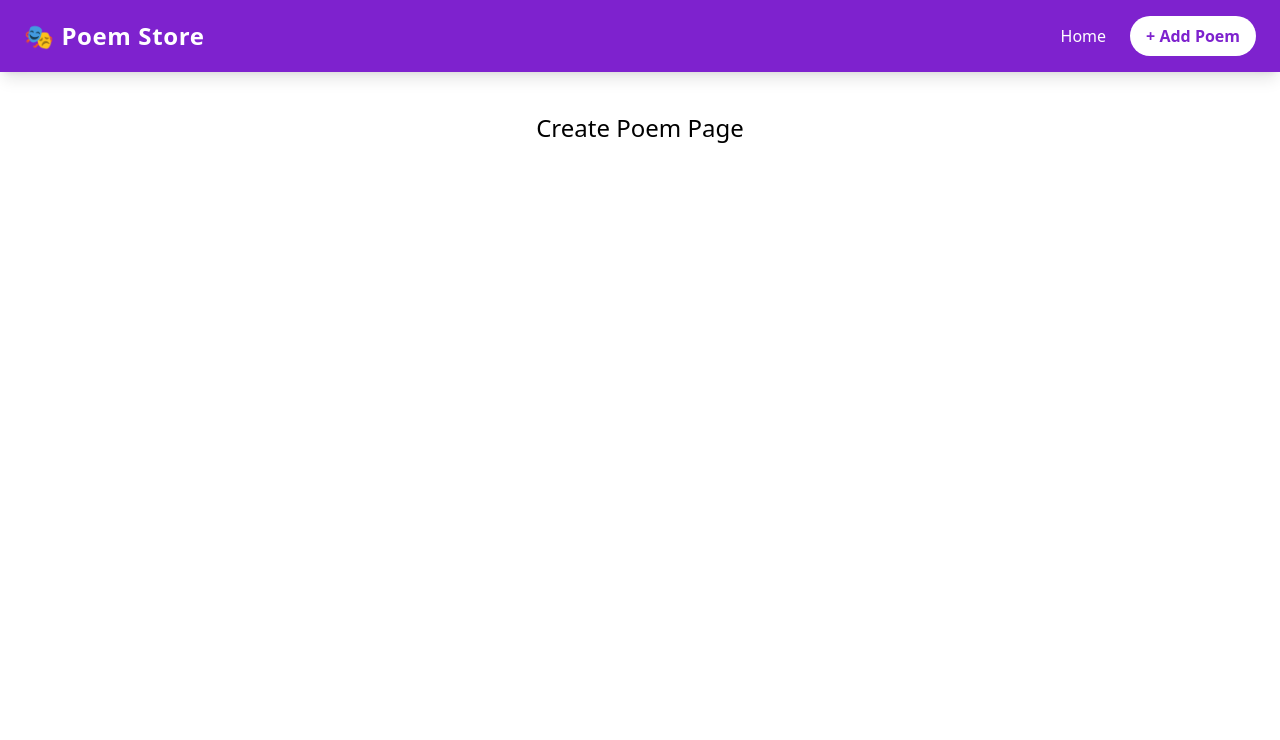
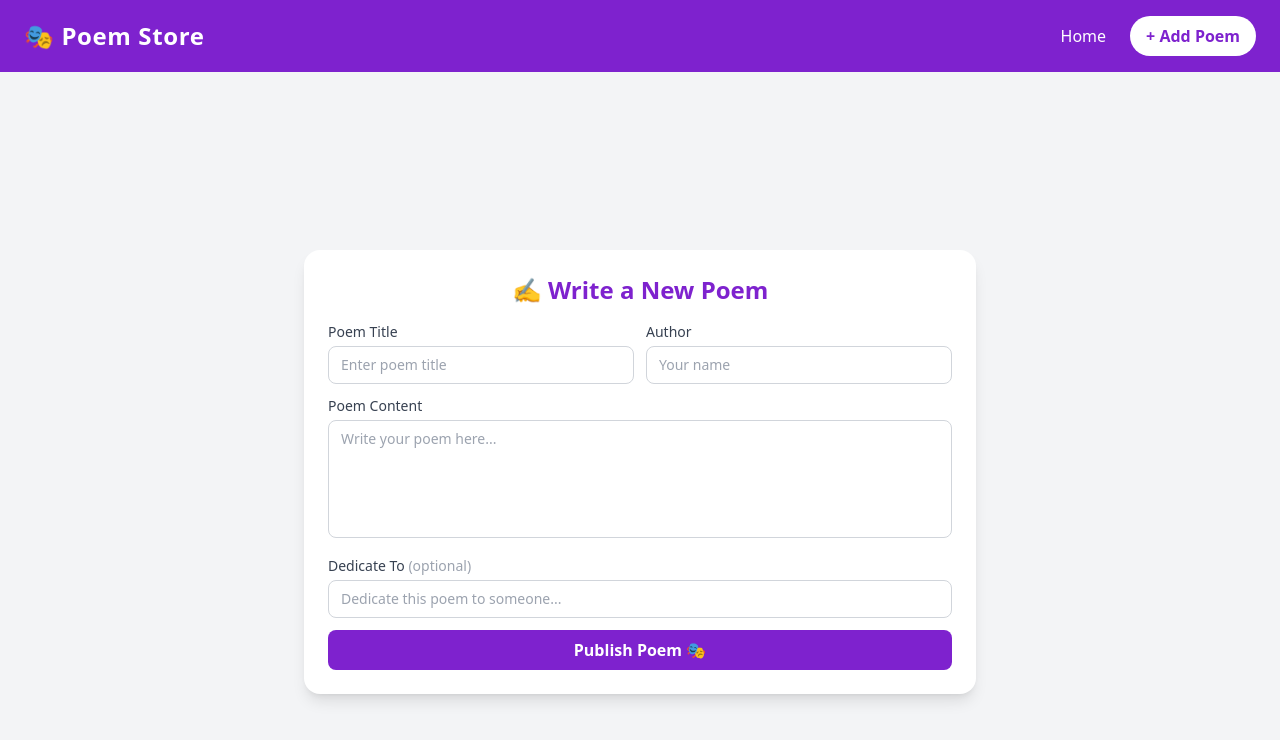
Before and after one commit to Mr-StrangerCoder/poem-frontend, a React (Vite) app: page /create-poem in a window 1280 px wide. Shown: the top 740 px of the page. Built offline with nearby package versions, Linux system fonts and the light colour scheme.

Commit message:
createPoem.jsx page update

```diff
--- a/src/pages/CreatePoem.jsx
+++ b/src/pages/CreatePoem.jsx
@@ -1,4 +1,117 @@
+import { useState } from 'react';
+import { useNavigate } from 'react-router-dom';
+import axios from 'axios';
+
 const CreatePoem = () => {
-  return <div className="text-center text-2xl mt-10">Create Poem Page</div>
-}
+  const navigate = useNavigate();
+  const [loading, setLoading] = useState(false);
+  const [formData, setFormData] = useState({
+    title: '',
+    content: '',
+    author: '',
+    dedicate: ''
+  });
+
+  const handleChange = (e) => {
+    setFormData({ ...formData, [e.target.name]: e.target.value });
+  };
+
+  const handleSubmit = async (e) => {
+    e.preventDefault();
+    setLoading(true);
+    try {
+      await axios.post('http://localhost:5010/create-poem', formData);
+      navigate('/');
+    } catch (err) {
+      console.log(err);
+    } finally {
+      setLoading(false);
+    }
+  };
+
+  return (
+    <div className="h-screen bg-gray-100 flex items-center justify-center px-4">
+      <div className="w-full max-w-2xl bg-white rounded-2xl shadow-lg p-6">
+
+
+        <h1 className="text-2xl font-bold text-purple-700 mb-4 text-center">
+          ✍️ Write a New Poem
+        </h1>
+
+
+        <div className="flex flex-col gap-3">
+
+
+          <div className="flex gap-3">
+            <div className="flex-1">
+              <label className="block text-gray-700 font-medium mb-1 text-sm">
+                Poem Title
+              </label>
+              <input
+                type="text"
+                name="title"
+                value={formData.title}
+                onChange={handleChange}
+                placeholder="Enter poem title"
+                className="w-full border border-gray-300 rounded-lg px-3 py-2 text-sm focus:outline-none focus:ring-2 focus:ring-purple-400"
+              />
+            </div>
+            <div className="flex-1">
+              <label className="block text-gray-700 font-medium mb-1 text-sm">
+                Author
+              </label>
+              <input
+                type="text"
+                name="author"
+                value={formData.author}
+                onChange={handleChange}
+                placeholder="Your name"
+                className="w-full border border-gray-300 rounded-lg px-3 py-2 text-sm focus:outline-none focus:ring-2 focus:ring-purple-400"
+              />
+            </div>
+          </div>
+
+          <div>
+            <label className="block text-gray-700 font-medium mb-1 text-sm">
+              Poem Content
+            </label>
+            <textarea
+              name="content"
+              value={formData.content}
+              onChange={handleChange}
+              placeholder="Write your poem here..."
+              rows={5}
+              className="w-full border border-gray-300 rounded-lg px-3 py-2 text-sm focus:outline-none focus:ring-2 focus:ring-purple-400 resize-none"
+            />
+          </div>
+
+
+          <div>
+            <label className="block text-gray-700 font-medium mb-1 text-sm">
+              Dedicate To <span className="text-gray-400 text-sm">(optional)</span>
+            </label>
+            <input
+              type="text"
+              name="dedicate"
+              value={formData.dedicate}
+              onChange={handleChange}
+              placeholder="Dedicate this poem to someone..."
+              className="w-full border border-gray-300 rounded-lg px-3 py-2 text-sm focus:outline-none focus:ring-2 focus:ring-purple-400"
+            />
+          </div>
+
+
+          <button
+            onClick={handleSubmit}
+            disabled={loading}
+            className="w-full bg-purple-700 text-white py-2 rounded-lg font-semibold hover:bg-purple-800 transition duration-200 disabled:opacity-50">
+            {loading ? 'Publishing...' : 'Publish Poem 🎭'}
+          </button>
+
+        </div>
+      </div>
+    </div>
+  );
+};
+
 export default CreatePoem;
```
